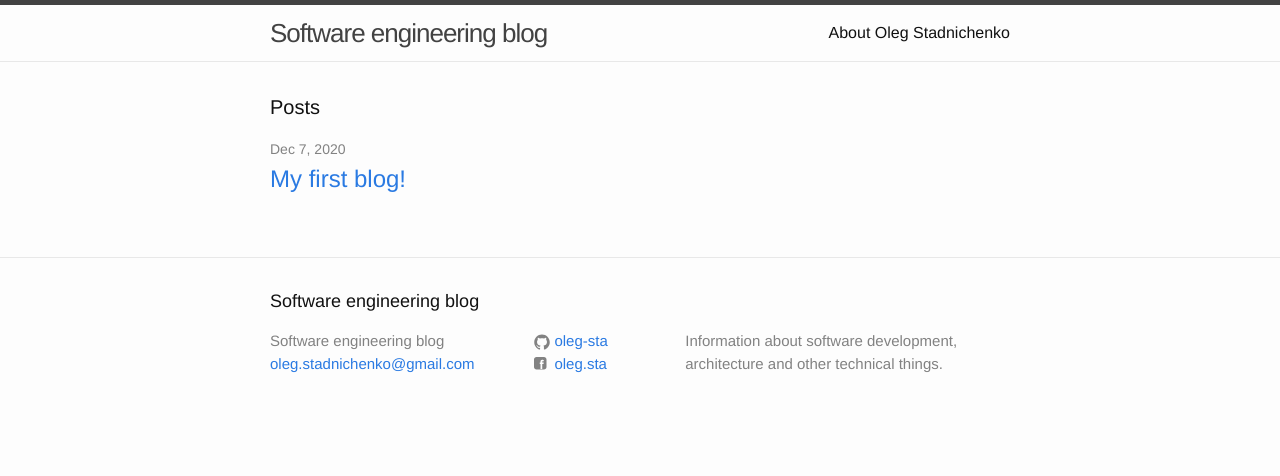
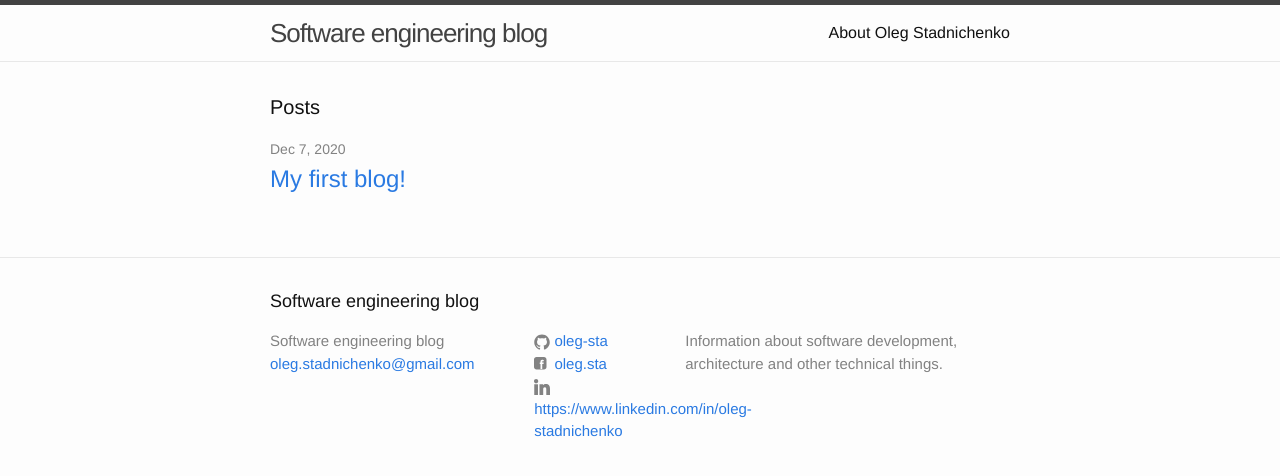
Before and after one commit to oleg-sta/site, a Jekyll site: the page built from index.html, in a window 1280 px wide. Shown: the top 476 px of the page. Built offline with Jekyll 4.4.1, drawn with Linux system fonts in a browser that asks for light colours; part of the change alters nothing that is shown.

Commit message:
Added linkedin link

```diff
--- a/_config.yml
+++ b/_config.yml
@@ -7,6 +7,7 @@ baseurl: "/site"
 url: "http://oleg-sta.github.io" # the base hostname & protocol for your site
 github_username:  oleg-sta
 facebook_username: oleg.sta
+linkedin_username: https://www.linkedin.com/in/oleg-stadnichenko
 
 markdown: kramdown
 permalink: /:year/:title:output_ext
--- a/_includes/footer.html
+++ b/_includes/footer.html
@@ -41,6 +41,26 @@
                     </li>
                     {% endif %}
 
+                    {% if site.linkedin_username %}
+                    <li>
+                        <a href="https://linkedin.com/in/{{ site.linkedin_username }}">
+                            <span class="icon  icon--linkedin">
+                              <svg viewBox="0 0 310 310"  width="16px" height="16px">
+                                <path id="XMLID_802_" d="M72.16,99.73H9.927c-2.762,0-5,2.239-5,5v199.928c0,2.762,2.238,5,5,5H72.16c2.762,0,5-2.238,5-5V104.73
+	                            	C77.16,101.969,74.922,99.73,72.16,99.73z"/>
+	                            <path id="XMLID_803_" d="M41.066,0.341C18.422,0.341,0,18.743,0,41.362C0,63.991,18.422,82.4,41.066,82.4
+	                            	c22.626,0,41.033-18.41,41.033-41.038C82.1,18.743,63.692,0.341,41.066,0.341z"/>
+	                            <path id="XMLID_804_" d="M230.454,94.761c-24.995,0-43.472,10.745-54.679,22.954V104.73c0-2.761-2.238-5-5-5h-59.599
+	                            	c-2.762,0-5,2.239-5,5v199.928c0,2.762,2.238,5,5,5h62.097c2.762,0,5-2.238,5-5v-98.918c0-33.333,9.054-46.319,32.29-46.319
+	                            	c25.306,0,27.317,20.818,27.317,48.034v97.204c0,2.762,2.238,5,5,5H305c2.762,0,5-2.238,5-5V194.995
+	                            	C310,145.43,300.549,94.761,230.454,94.761z"/>
+                              </svg>
+                            </span>
+                            <span class="username">{{ site.linkedin_username }}</span>
+                        </a>
+                    </li>
+                    {% endif %}
+
                     {% if site.twitter_username %}
                     <li>
                         <a href="https://twitter.com/{{ site.twitter_username }}">
```
